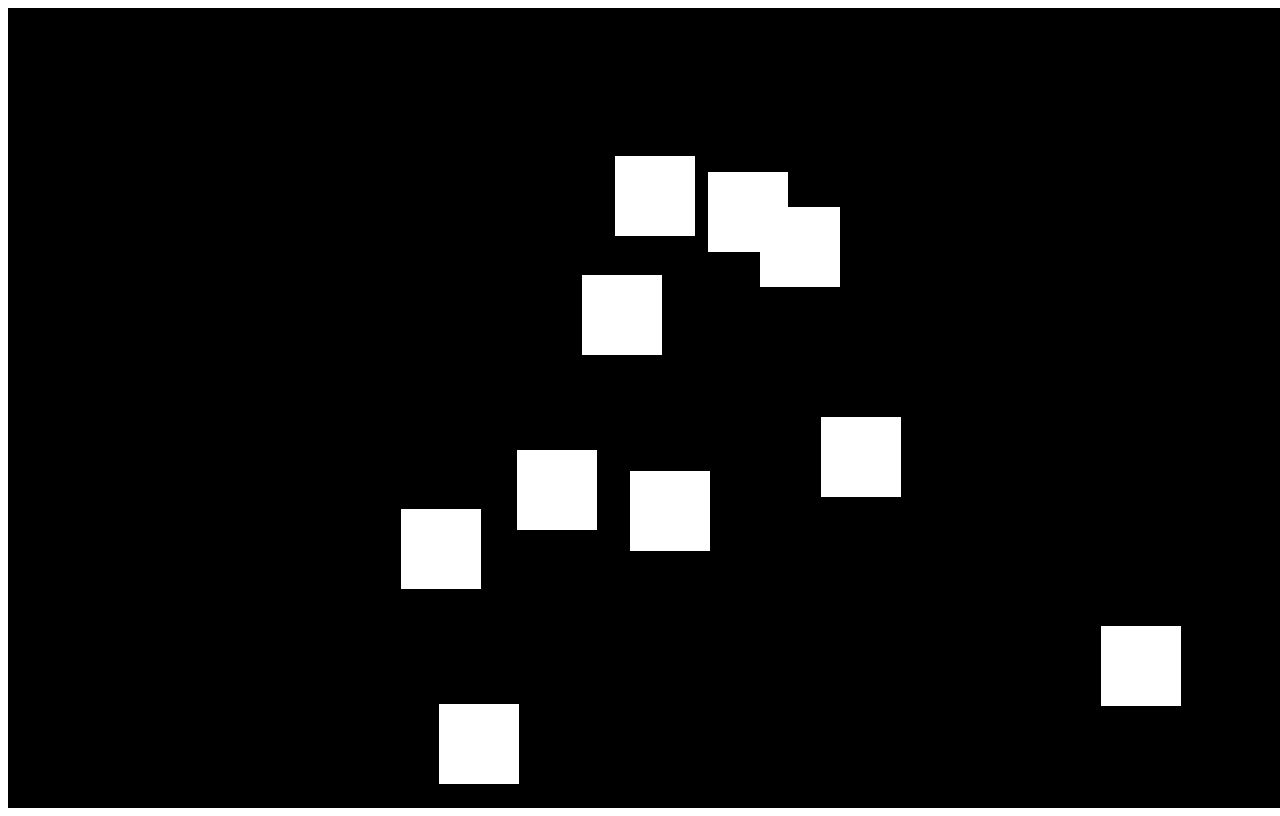
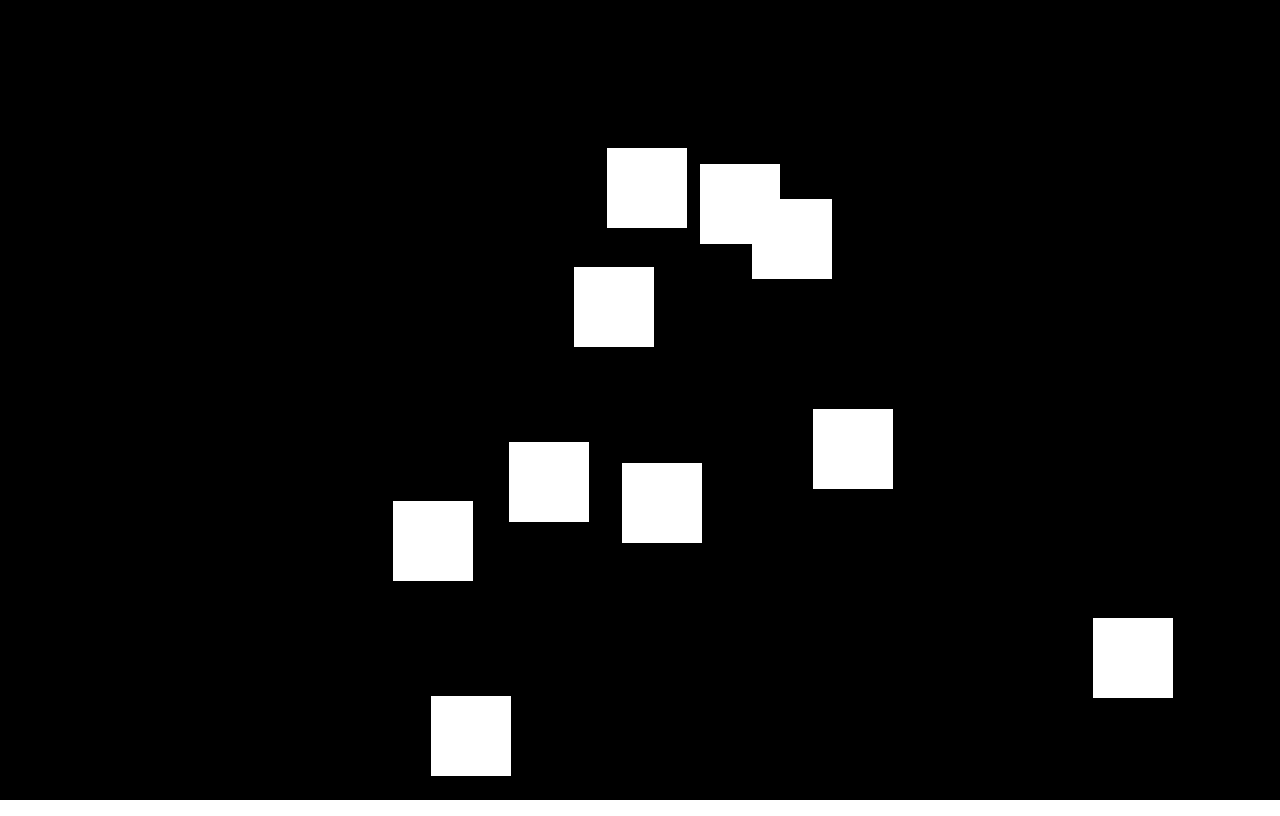
Before and after one commit to wiadarola/threejs-mesh-tutorial, a plain HTML site: page collision.html in a window 1280 px wide. Drawn offline with nearby package versions, Linux system fonts and the light colour scheme.

Commit message:
Update collision.html

```diff
--- a/collision.html
+++ b/collision.html
@@ -5,6 +5,9 @@
     <meta http-equiv="X-UA-Compatible" content="IE=edge">
     <meta name="viewport" content="width=device-width, initial-scale=1.0">
     <title>NOT CUBES</title>
+    <style type="text/css">
+        body { margin:0; }
+    </style>
 </head>
 <body>
     <script src="./scripts/three.js"></script>
```
